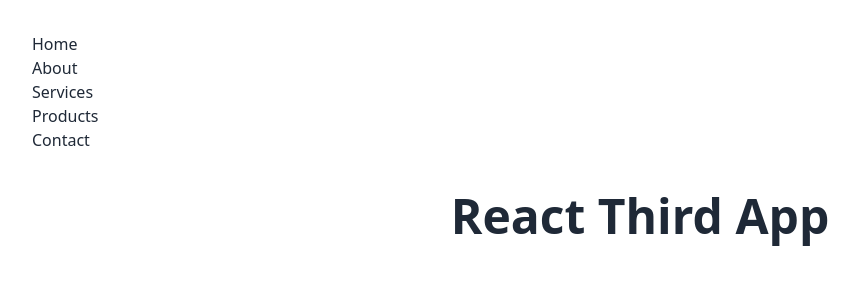
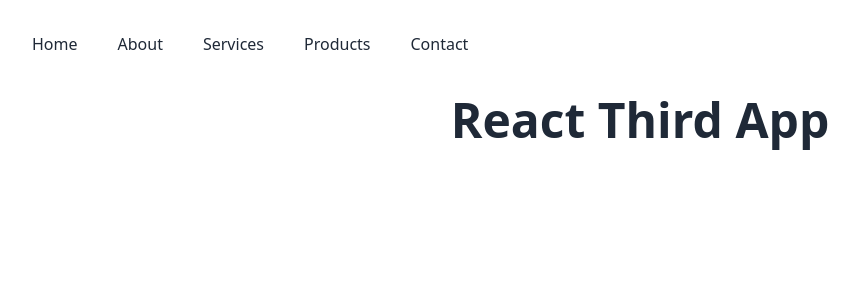
Before and after one commit to AskatAsh/React-JS-Practice, a React (Vite) app in the folder third-react/: page / in a window 1280 px wide. Shown: the top 300 px of the page, without its empty margins (0-859 px from the left). Built offline with nearby package versions, Linux system fonts and the light colour scheme.

Commit message:
used flex to align links horizontaly

```diff
--- a/third-react/src/Component/Custom/CustomNav.jsx
+++ b/third-react/src/Component/Custom/CustomNav.jsx
@@ -9,7 +9,7 @@ const CustomNav = () => {
 
     return (
         <nav>
-            <ul>
+            <ul className="md:flex gap-10">
                 {
                     routesData.map(route => <li key={route.id}><a href={route.path}>{route.name}</a></li>)
                 }
```
